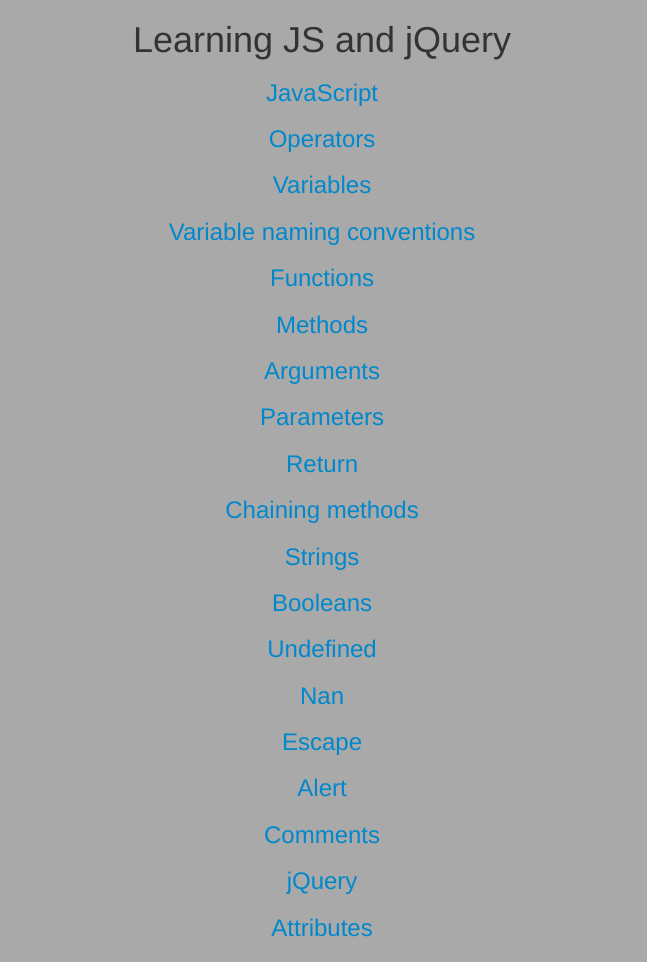
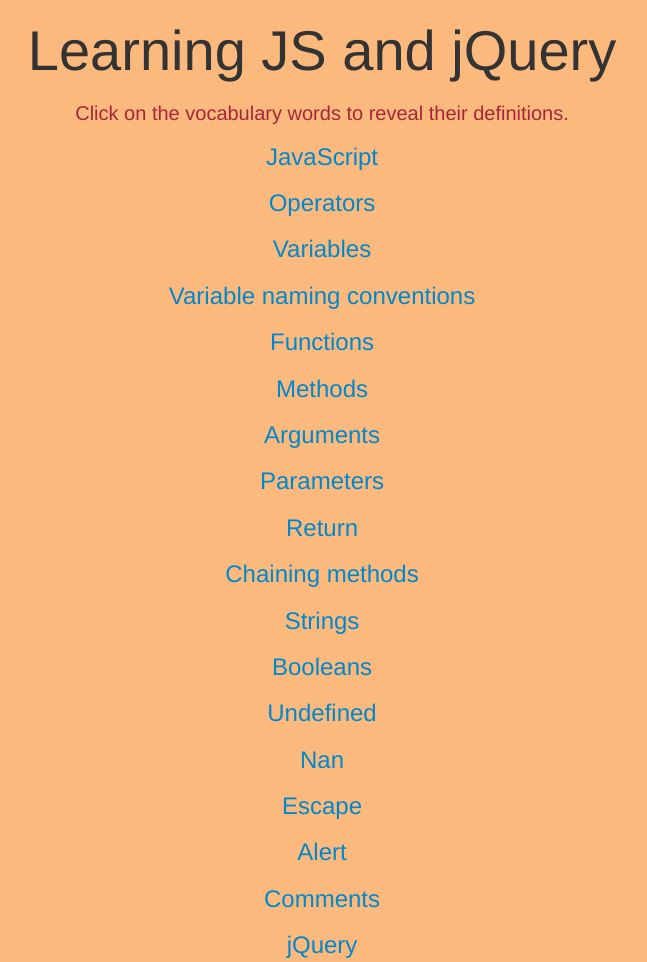
Before and after one commit to sowmyadsl/Flashcards, a plain HTML site: page index.html in a window 1280 px wide. Shown: the top 962 px of the page, without its empty margins (318-965 px from the left). Drawn offline with nearby package versions, Linux system fonts and the light colour scheme.

Commit message:
Add README.md file to the page and change background color for the flashcards

```diff
--- a/css/styles.css
+++ b/css/styles.css
@@ -1,6 +1,6 @@
 body{
   text-align: center;
-  background-color: darkgrey;
+  background-color: #FCB97D;
 }
 p{
   display: none;
@@ -9,7 +9,10 @@ p{
   margin: 100px;
   padding: 50px;
   font-size: 30px;
-  background-color: lightgrey;
+  background-color: #EDD892;
+}
+h1{
+  font-size: 56px;
 }
 h3:hover {
   text-decoration: underline;
@@ -18,3 +21,9 @@ h3{
   cursor: pointer;
   color: #0088cc;
 }
+h4  {
+  margin-top: 20px;
+  margin-bottom:20px;
+  color: #A62639;
+  font-size: 20px;
+}
--- a/index.html
+++ b/index.html
@@ -9,6 +9,7 @@
   </head>
   <body>
     <h1>Learning JS and jQuery </h1>
+    <h4>Click on the vocabulary words to reveal their definitions.</h4>
     <h3 id="h-java">JavaScript</h3>
     <p id="def-java">JavaScript ("JS" for short) is a full-fledged dynamic programming language that, when applied to an HTML document, can provide dynamic interactivity on websites. It was invented by Brendan Eich, co-founder of the Mozilla project, the Mozilla Foundation, and the Mozilla Corporation.</p>
     <h3 id="h-op">Operators</h3>
```
Also changed, not shown: 1 other file.
